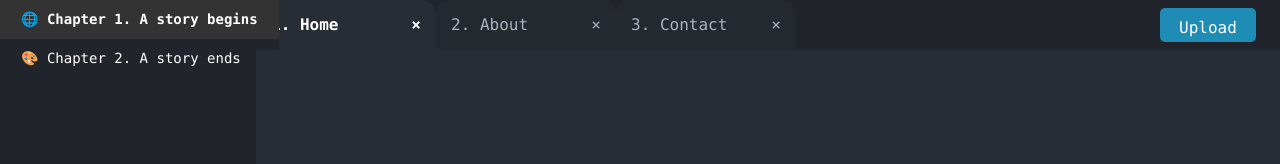
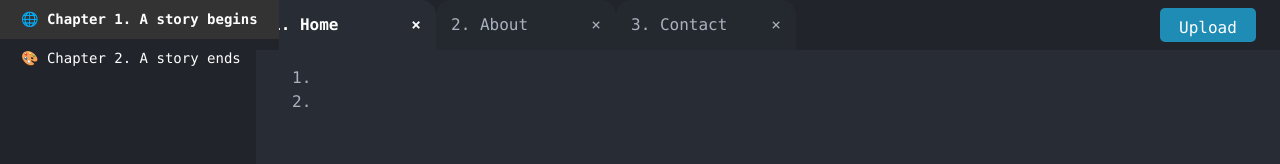
Before and after one commit to migamic/sneaky-reader, a React (Vite) app: page / in a window 1280 px wide. Shown: the top 164 px of the page. Built offline with nearby package versions, Linux system fonts and the light colour scheme.

Commit message:
Code lines

```diff
--- a/src/Editor.jsx
+++ b/src/Editor.jsx
@@ -20,8 +20,9 @@ const Editor = ( {chapter} ) => {
   let charCount = 0;
   return (
     <div>
+      <ol id="text-code">
       {bookText && bookText.chapters && bookText.chapters[chapter].content.map((paragraph, index_p) => (
-        <p key={index_p}>
+        <li key={index_p}>
           {paragraph.paragraph.map((word, index_w) => {
             if (charCount < shownCharsNum) {
               if (charCount + word.word.length < shownCharsNum) {
@@ -35,8 +36,9 @@ const Editor = ( {chapter} ) => {
             }
             return null;
           })}
-        </p>
+        </li>
       ))}
+      </ol>
     </div>
   );
 };
```
